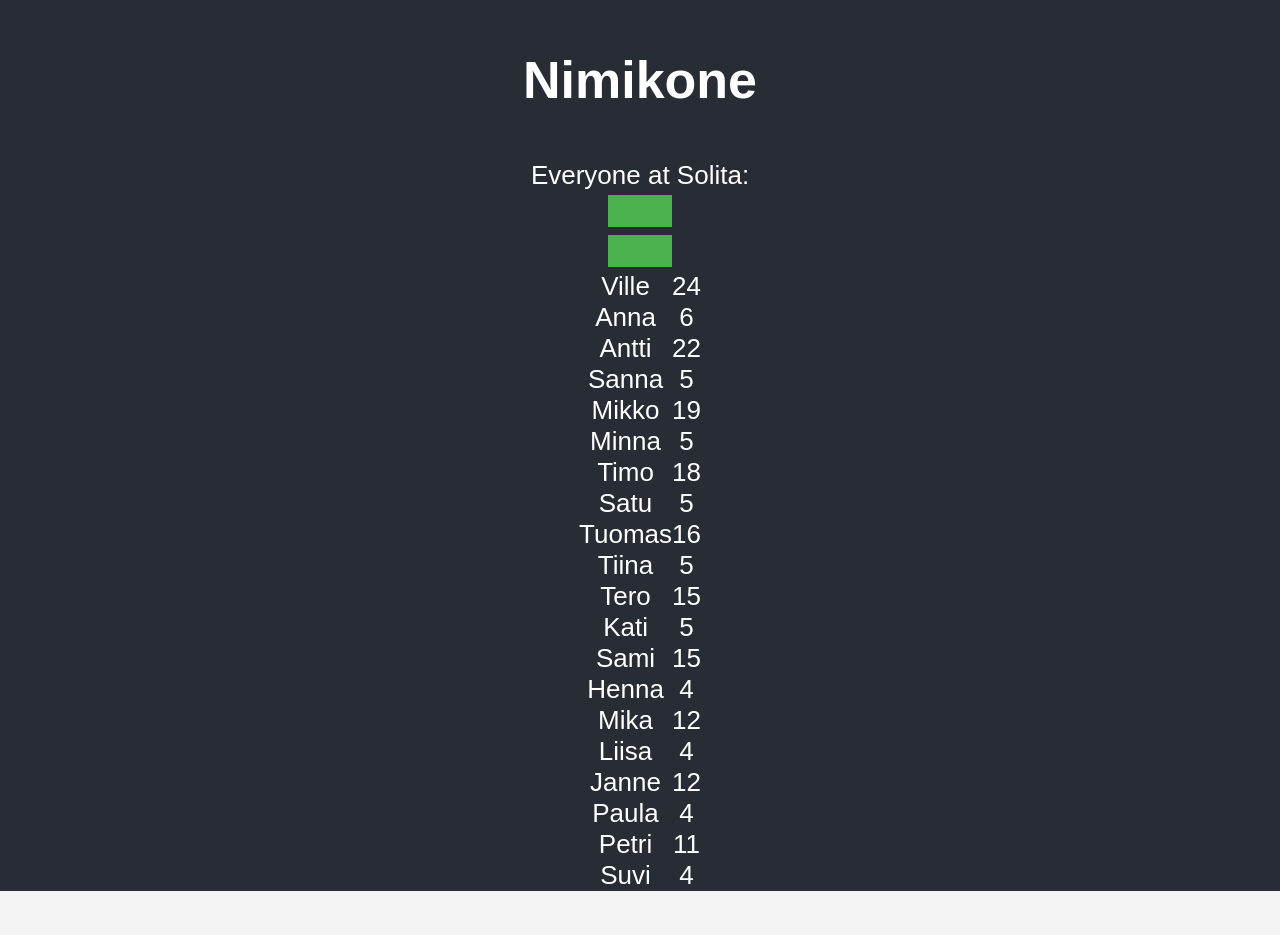
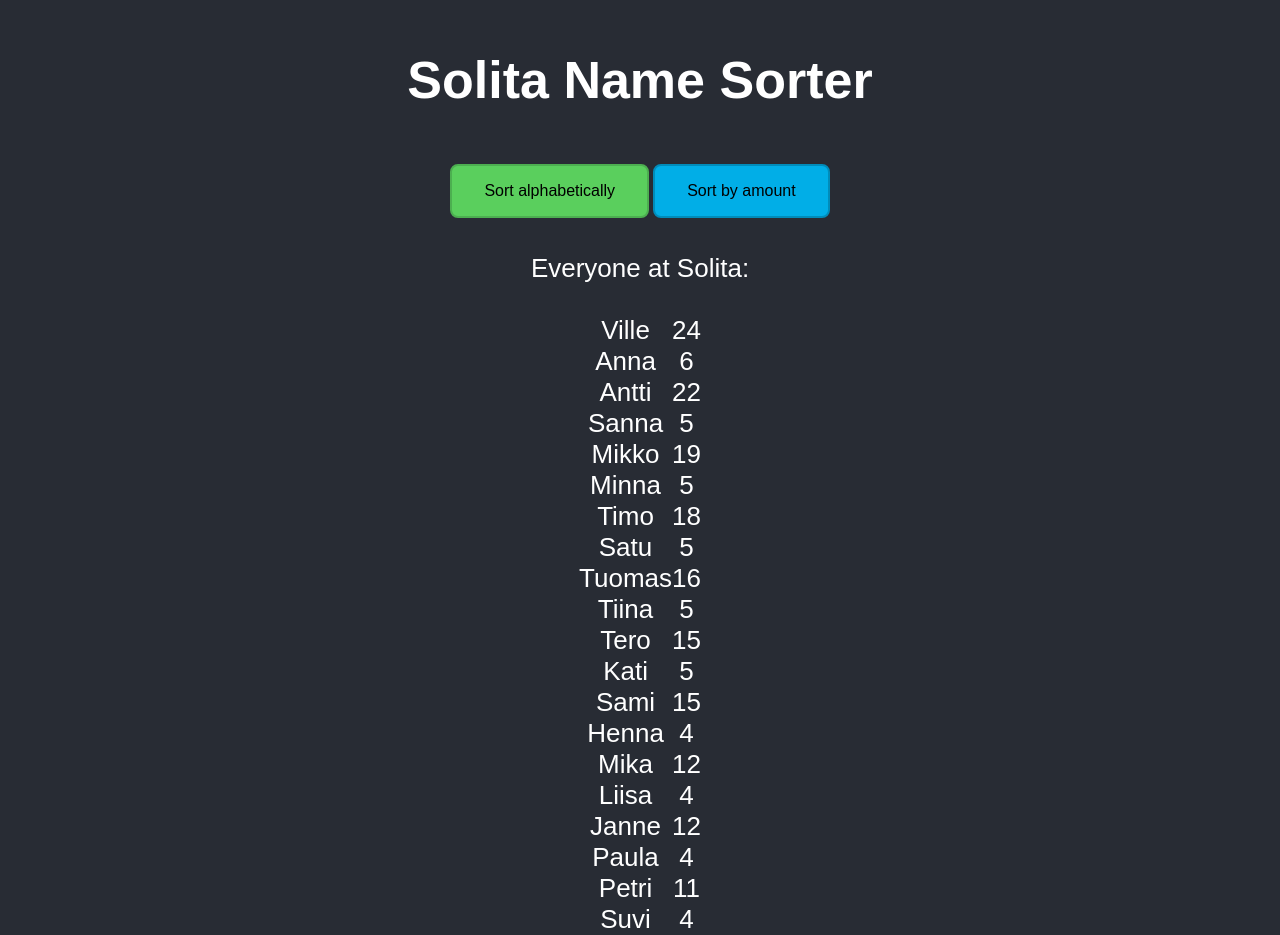
Before and after one commit to lapohjan/nimikone, a React (Create React App) app: page / in a window 1280 px wide. Before the commit the page ends 891 px from the top, so only its background shows below. Built offline with nearby package versions, Linux system fonts and the light colour scheme.

Commit message:
add text to buttons, change app name

```diff
--- a/src/Search/Search.css
+++ b/src/Search/Search.css
@@ -14,6 +14,8 @@
     background: #f4f4f4;
   }
 
+  /* Button styling from www.w3schools.com/css/css3_buttons.asp */
+
   button {
     background-color: #4CAF50; /* Green */
     border: none;
@@ -26,16 +28,30 @@
     margin: 4px 2px;
     transition-duration: 0.4s;
     cursor: pointer;
+    border-radius: 8px;
   }
 
-/*
-  .button4 {
-    background-color: white;
+  .button1 {
+    background-color:#5acf5d;
     color: black;
-    border: 2px solid #e7e7e7;
+    border: 2px solid #4CAF50;
   }
 
-  .button4:hover {background-color: #e7e7e7;} */
+  .button1:hover {
+    background-color: #4CAF50;
+    color: white;
+  }
+
+  .button2 {
+    background-color: #01aee7;
+    color: black;
+    border: 2px solid #008CBA;
+  }
+
+  .button2:hover {
+    background-color: #008CBA;
+    color: white;
+  }
 
   /* header {
     background: black;
--- a/src/Search/Search.js
+++ b/src/Search/Search.js
@@ -23,8 +23,8 @@
 
 
   const sortedData = data.slice().sort(function(a, b) {
-    var textA = a.name.toUpperCase();
-    var textB = b.name.toUpperCase();
+    var textA = a.name;
+    var textB = b.name;
     return (textA < textB) ? -1 : (textA > textB) ? 1 : 0;
     }
   );
@@ -55,17 +55,22 @@
   return (
     <div className="App">
       <header className="App-header">
-        <h1>Nimikone</h1>
+        <h1>Solita Name Sorter</h1>
       </header>
       <div className="App-main">
+        <div>
+        <button className="button1" onClick={(e) => setData(sortedData)}>Sort alphabetically</button>
+        <button className="button2" onClick={(e) => setData(sortedData2)}>Sort by amount</button>
+        </div>
+        <br/>
         <p>Everyone at Solita:</p>
-        <button className="button4" onClick={(e) => setData(sortedData)}/>
-        <button className="button4" onClick={(e) => setData(sortedData2)}/>
+        <br/>
         <div>
           {names}
         </div>
       </div>
     </div>
+
   );
 }
 
```
Also changed, not shown: 1 other file (tests, documents, lock files or other folders).
